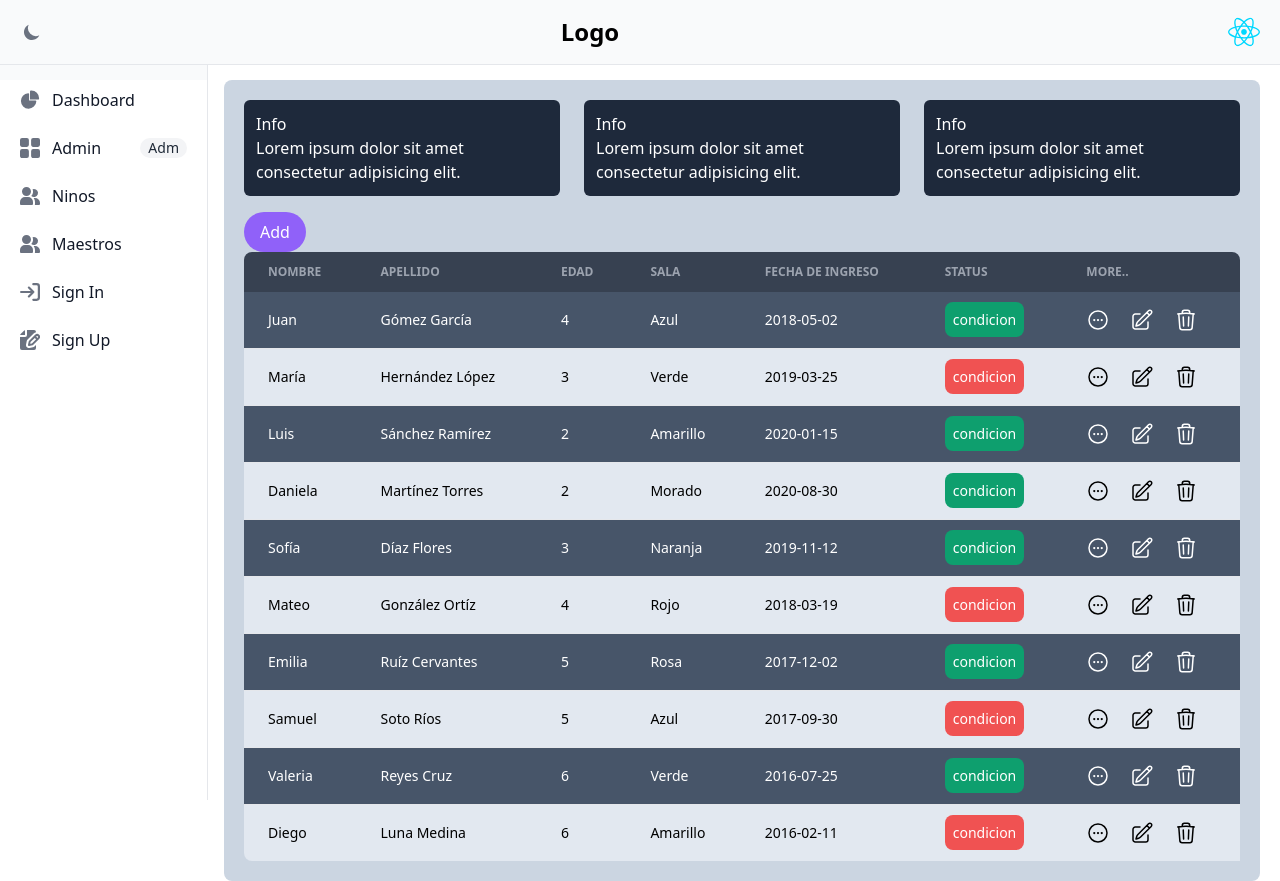
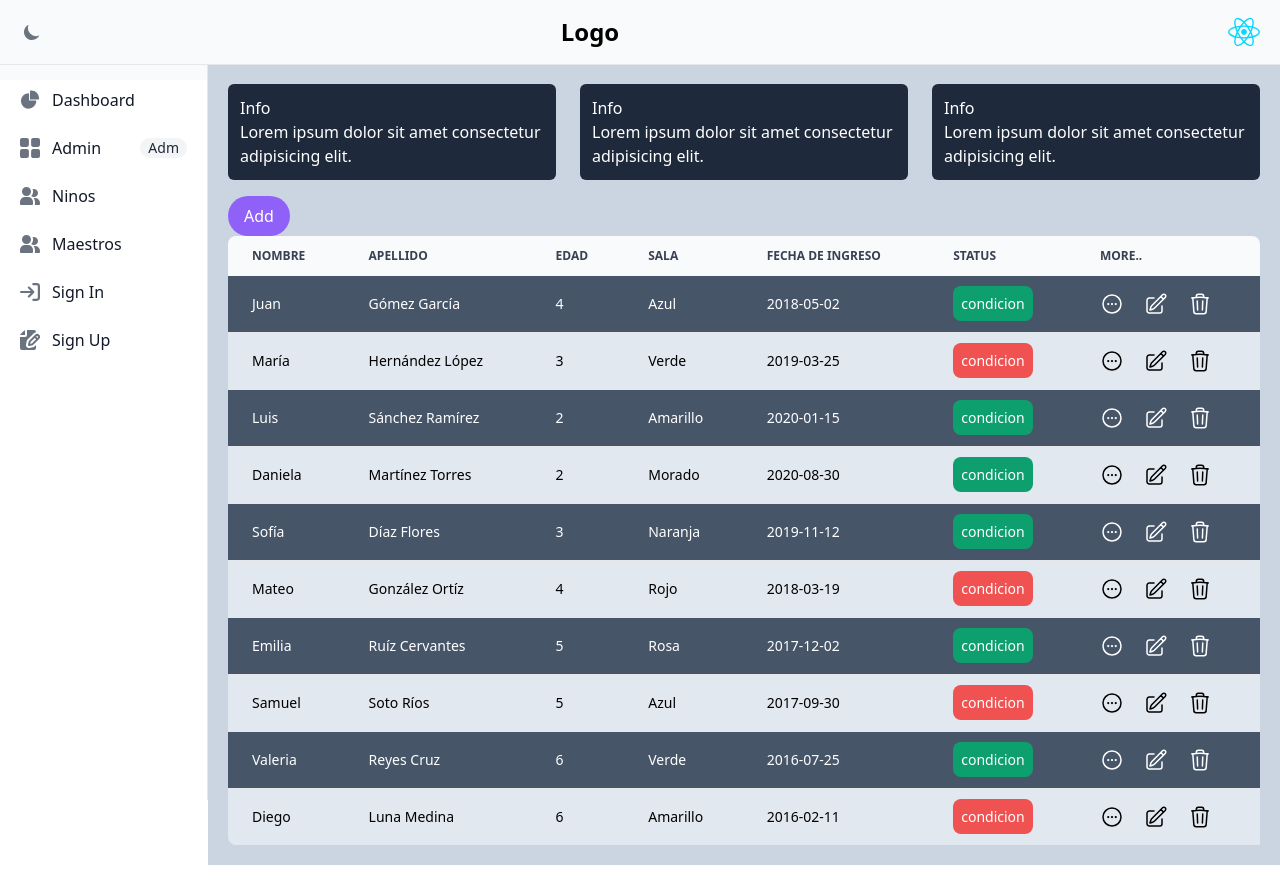
Before and after one commit to wolfsoul01/Frontend-Guarder-a-, a React (Vite) app: page /dashbord in a window 1280 px wide. Built offline with nearby package versions, Linux system fonts and the light colour scheme.

Commit message:
add size tables

```diff
--- a/src/App.jsx
+++ b/src/App.jsx
@@ -8,6 +8,7 @@ import { KidsDash } from './components/Dasbord/KidsDash'
 function App () {
   return (
     <>
+
       <Routes>
         <Route path='/' element={<Home />} />
 
--- a/src/Pages/Dashbord.jsx
+++ b/src/Pages/Dashbord.jsx
@@ -1,19 +1,20 @@
 import { Outlet } from 'react-router-dom'
 // import { Navbar } from '../components/Dasbord/NavbarDashbord'
 import Sidebar from '../components/Dasbord/Sidebar'
-import {  Flowbite } from 'flowbite-react';
+import { Flowbite } from 'flowbite-react'
 function Dashbord () {
   return (
     <>
-    <Flowbite>
+      <div className=''>
+        <Flowbite>
+          {/* <Navbar /> */}
+          <Sidebar />
 
-      {/* <Navbar /> */}
-      <Sidebar/>
-
-      <div className='dark'>
-          <Outlet />
+          <div className='w-full h-full'>
+            <Outlet />
+          </div>
+        </Flowbite>
       </div>
-    </Flowbite>
     </>
   )
 }
--- a/src/components/Dasbord/KidsDash.jsx
+++ b/src/components/Dasbord/KidsDash.jsx
@@ -2,7 +2,7 @@ import { ChildrentDash } from './Kids/ChildrentDash'
 export function KidsDash () {
   return (
     <>
-      <main className='sm:ml-56  p-5 mt-20 mr-5 bg-slate-300 rounded-lg  '>
+      <main className='sm:ml-52  p-5 mt-16  bg-slate-300   '>
         <header className=' grid grid-cols-3 gap-6 text-white '>
           <article className='bg-slate-800 rounded-md grid place-content-center p-3'>
             <h1>Info</h1>
@@ -18,7 +18,7 @@ export function KidsDash () {
           </article>
         </header>
 
-        <section>
+        <section >
           <ChildrentDash />
         </section>
       </main>
```
